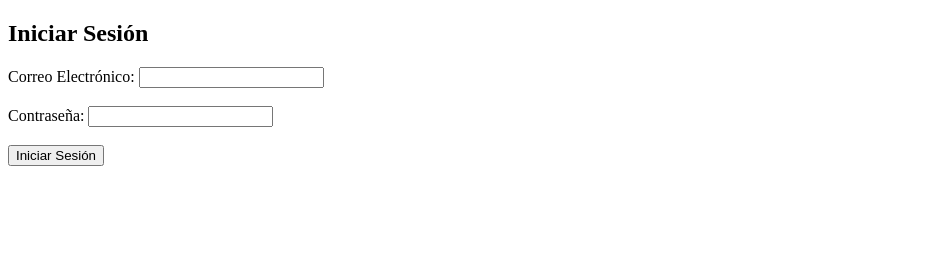
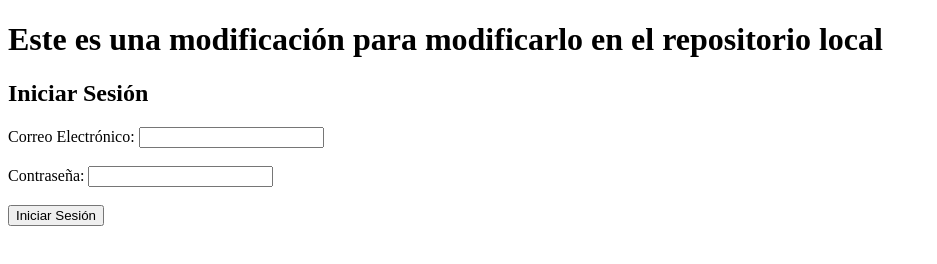
Before and after one commit to Sp3cTRe02/reto1, a plain HTML site: page index.html in a window 1280 px wide. Shown: the whole page, without its empty margins (0-937 px from the left). Drawn offline with Linux system fonts and the light colour scheme.

Commit message:
Update index.html
modifico el index en remoto

```diff
--- a/index.html
+++ b/index.html
@@ -6,6 +6,7 @@
     <title>Iniciar Sesión</title>
 </head>
 <body>
+        <h1>Este es una modificación para modificarlo en el repositorio local</h1>
         <h2>Iniciar Sesión</h2>
         <form action="#" method="post">
             <label for="email">Correo Electrónico:</label>
@@ -18,6 +19,7 @@
             <br>
             <button type="button" onclick="logear()">Iniciar Sesión</button>
         </form>
+
         <script src="app.js"></script>
 </body>
 </html>
```
